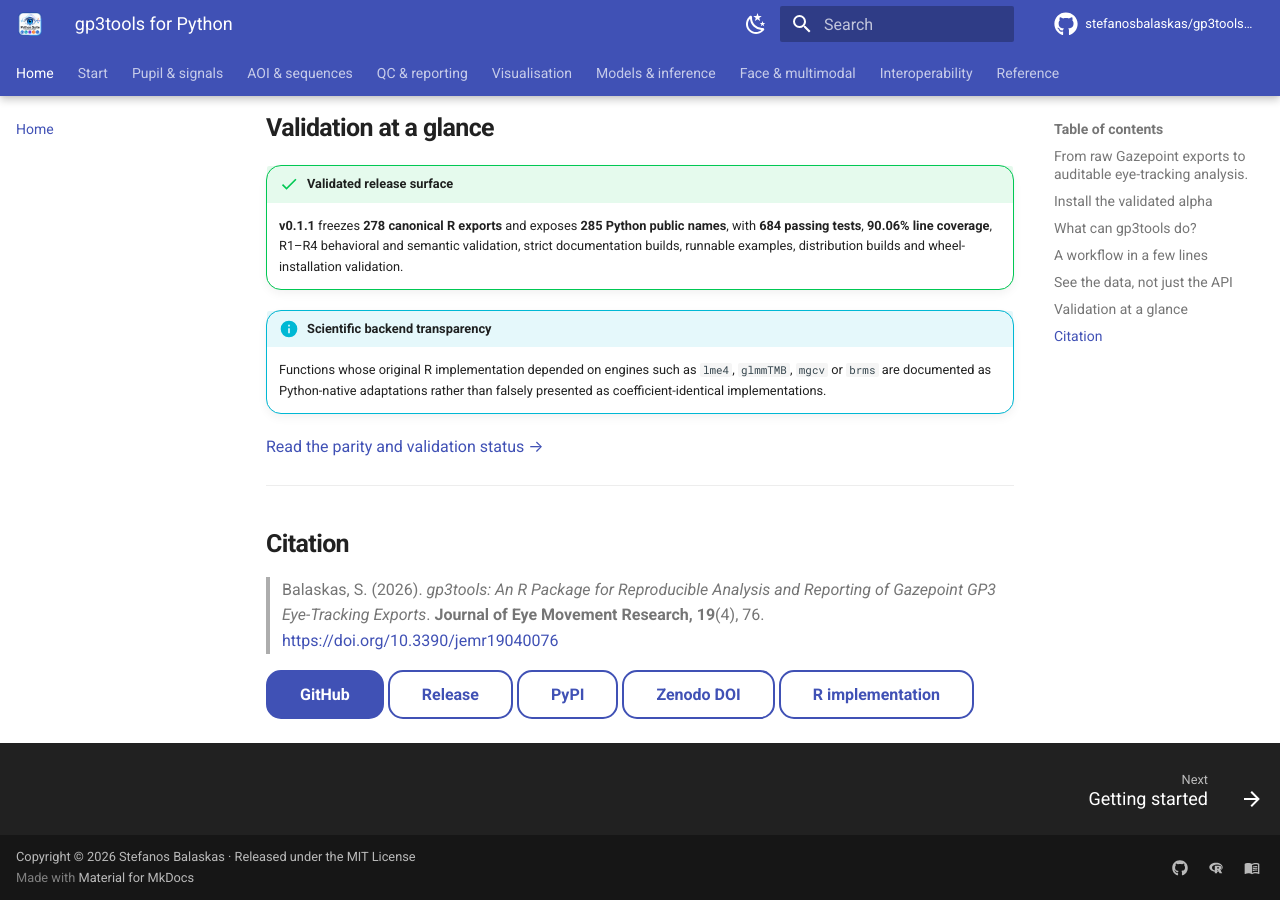
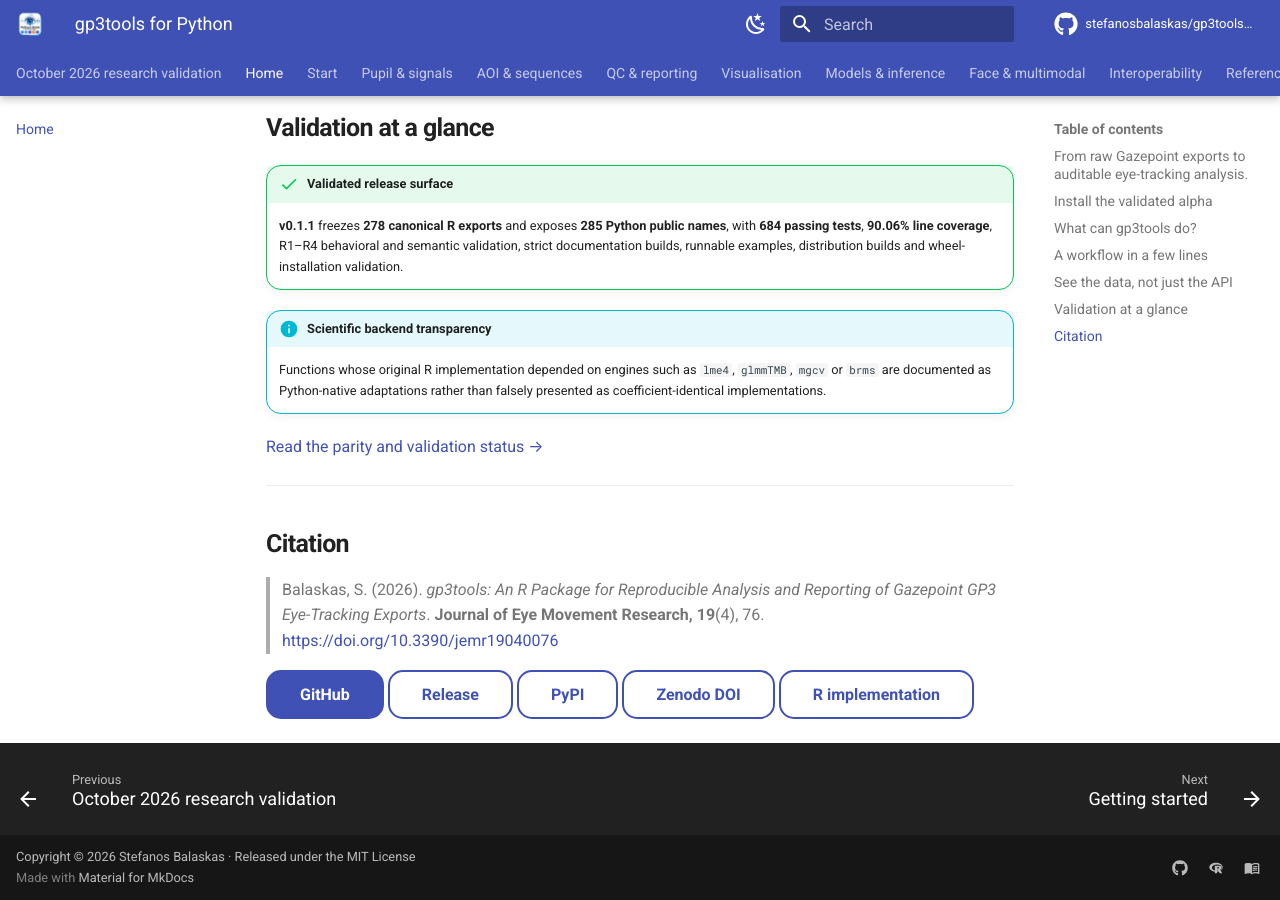
Before and after one commit to stefanosbalaskas/gp3tools-python, an MkDocs documentation site: the page built from docs/index.md, in a window 1280 px wide and 900 px high, scrolled down 4386 px. Built offline with MkDocs 1.6.1 and Material for MkDocs 9.7.7, drawn with Linux system fonts in a browser that asks for light colours; comment, search, counter and statistics services are not loaded.

Commit message:
docs: link October 2026 research figure-and-plot article

```diff
--- a/mkdocs.yml
+++ b/mkdocs.yml
@@ -81,6 +81,7 @@ extra:
       name: Peer-reviewed gp3tools paper
 
 nav:
+  - October 2026 research validation: articles/october-2026-acquisition-integrity.md
   - Home: index.md
   - Start:
       - Getting started: getting-started.md
```
